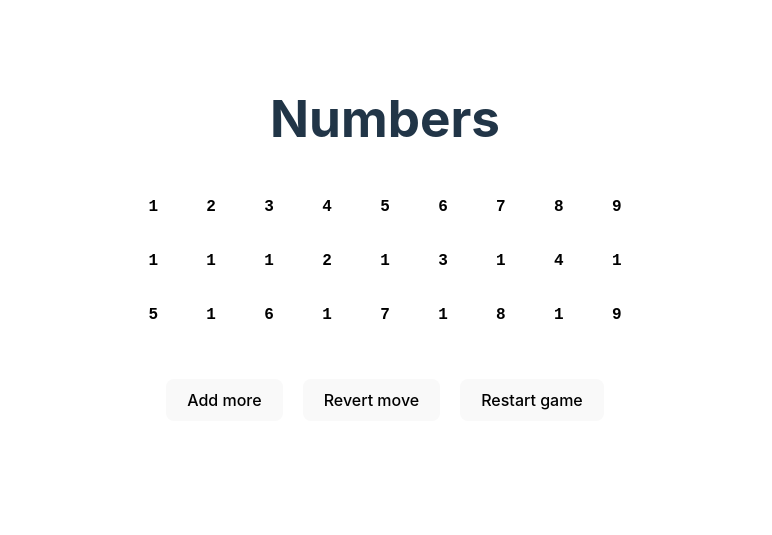
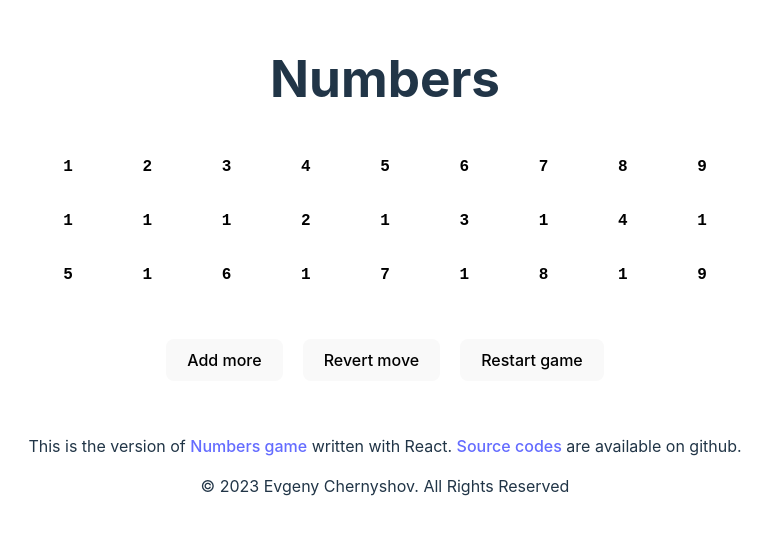
Before and after one commit to wastemaster/numbers-game, a React (Vite) app: page / in a window 1280 px wide. Shown: the part 143-678 px from the top of the page, without its empty margins (255-1027 px from the left). Built offline with nearby package versions, Linux system fonts and the light colour scheme.

Commit message:
added favicon & github link

```diff
--- a/index.html
+++ b/index.html
@@ -2,7 +2,7 @@
 <html lang="en">
   <head>
     <meta charset="UTF-8" />
-    <link rel="icon" type="image/svg+xml" href="/vite.svg" />
+    <link rel="icon" type="image/svg+xml" href="/91.svg" />
     <meta name="viewport" content="width=device-width, initial-scale=1.0" />
     <title>Numbers game</title>
   </head>
--- a/src/App.jsx
+++ b/src/App.jsx
@@ -8,6 +8,16 @@ function App() {
     <>
       <h1>Numbers</h1>
       <Game />
+
+      <div className="note">
+         <p>
+            This is the version of <a href="https://numbers.mokoron.ru/">Numbers game</a> written with React. <a href="https://github.com/wastemaster/numbers-game">Source codes</a> are available on github.
+         </p>
+      </div>
+
+      <div className="footer">
+        &copy; 2023 Evgeny Chernyshov. All Rights Reserved
+      </div>
     </>
   )
 }
```
Also changed, not shown: public/91.svg (added).
